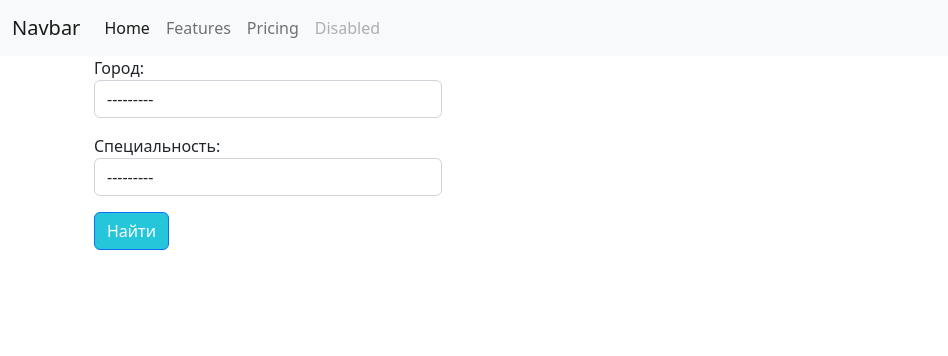
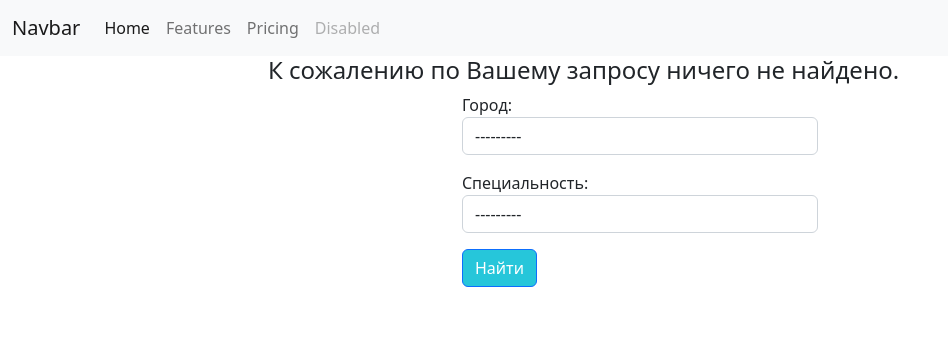
Before and after one commit to luta-wolf/scraping_service, a Django app: page /home/ in a window 1280 px wide. Shown: the top 356 px of the page, without its empty margins (0-948 px from the left). Run offline with Django 4.2, Linux system fonts and the light colour scheme; tables that the repository leaves empty hold one stand-in row (values such as "Sample post").

Commit message:
part3-005

```diff
--- a/src/scraping/templates/scraping/home.html
+++ b/src/scraping/templates/scraping/home.html
@@ -12,9 +12,13 @@
 				<small>{{obj.timestamp | date:"d M Y"}}</small></p>
 		</div>
 	</div>
+	{% empty %}
+	<div class="col-md-8 mx-auto">
+		<h4>К сожалению по Вашему запросу ничего не найдено.</h4>
+	</div>
 	{% endfor %}
-<div class="row mx-auto">
-	<div class="col-md-4">
+<div class="row">
+	<div class="col-md-4 mx-auto">
 		<form method="GET" action="">
 			<div class="form-group">
 				{{ form.as_p  }}
```
Also changed, not shown: README.md.
